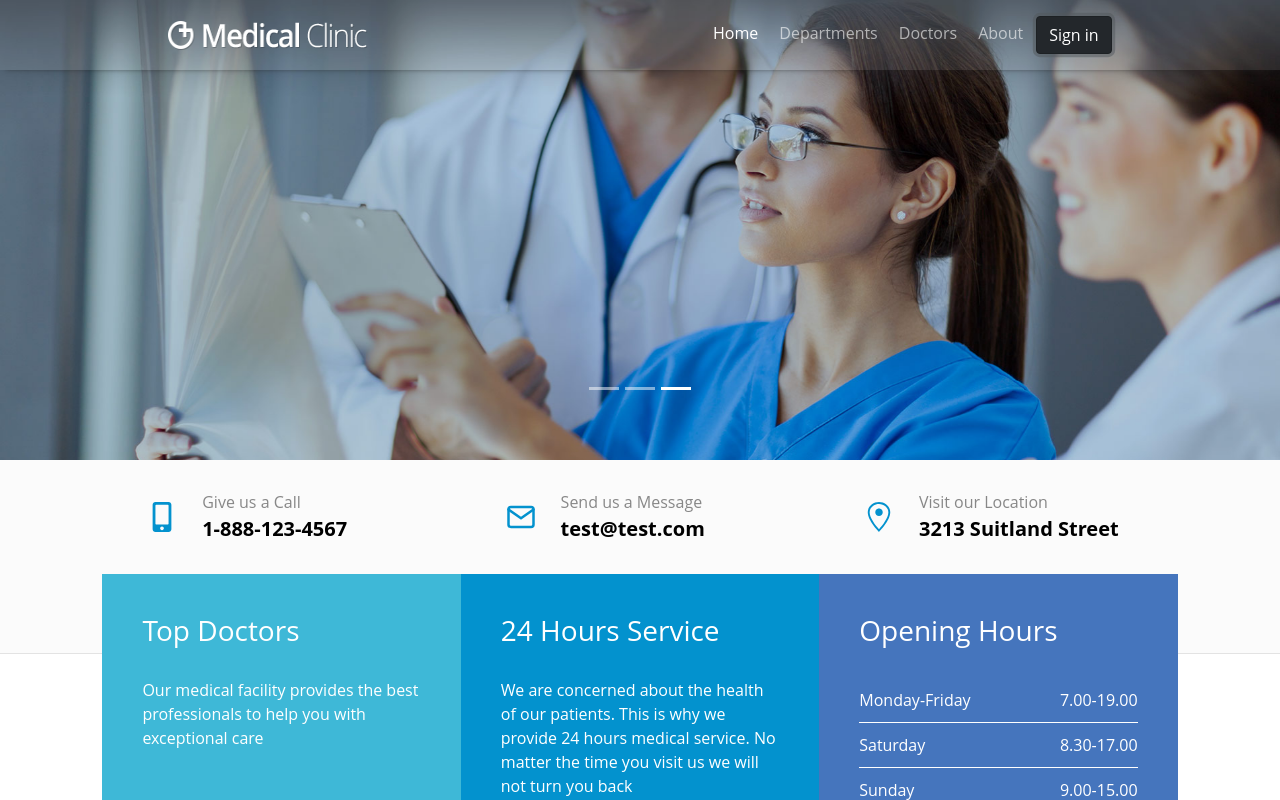
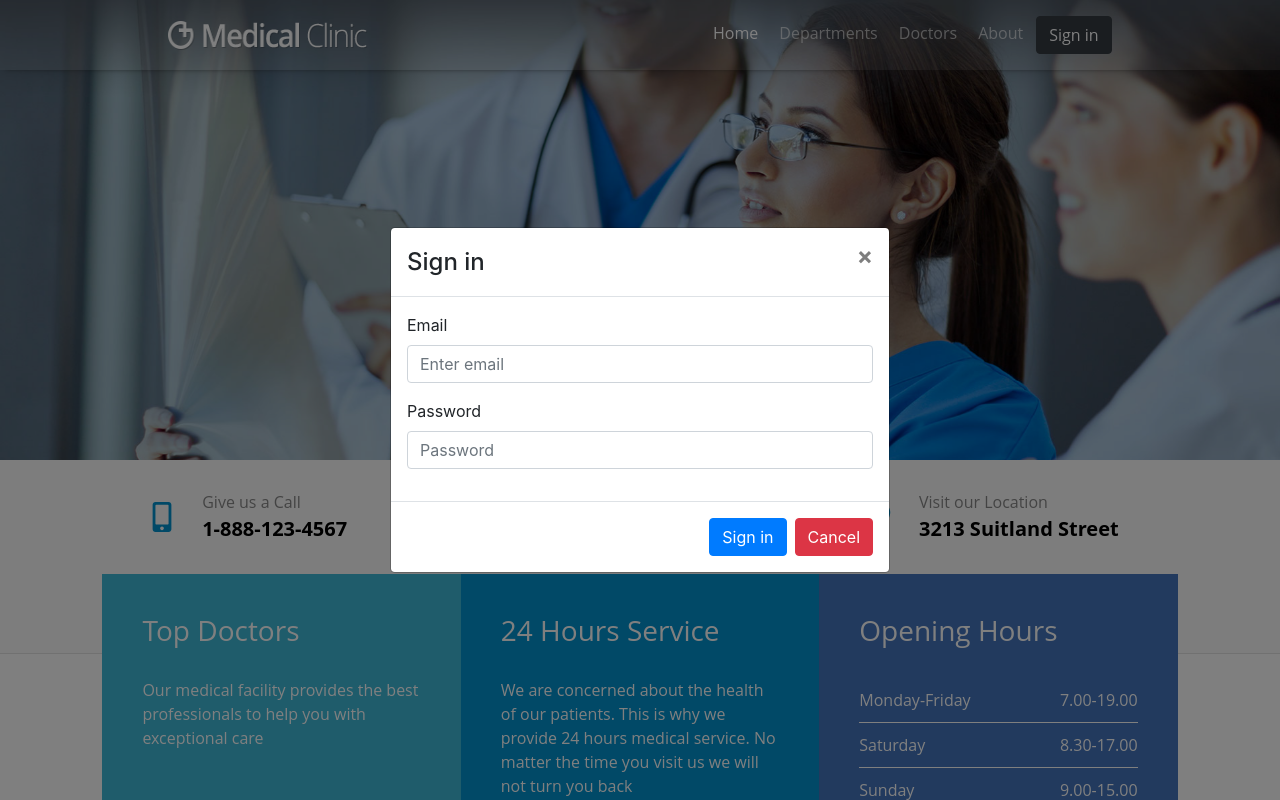
Before and after one commit to IvayloMarinov95/healthcaresystem, a React (Create React App) app in the folder client/: page / in a window 1280 px wide. Both pictures are taken after a click on the button "Sign in". Shown: the top 800 px of the page. Built offline with nearby package versions, Linux system fonts and the light colour scheme.

Commit message:
add sign in modal for desktop version

```diff
--- a/client/src/components/Navigation/DesktopNavigation/DesktopNavigation.tsx
+++ b/client/src/components/Navigation/DesktopNavigation/DesktopNavigation.tsx
@@ -1,16 +1,20 @@
 import React, { useEffect, useState } from "react";
 import { useLocation } from "react-router-dom";
 
-import { Button } from "react-bootstrap";
+import { Button, Modal } from "react-bootstrap";
 import Carousel from "../Carousel/Slider";
 import { Link } from "react-router-dom";
 import medicalClinic from "../../../assets/medicalClinicLogo.png";
+import SignIn from "../SignIn/SignIn";
 import styles from "../Navigation.module.scss";
 import classNames from "classnames";
 
 const DesktopNavigation: React.FC = () => {
   const [scrolled, setScrolled] = useState<boolean>(false);
   const [resized, setResize] = useState<boolean>(false);
+  const [openModal, setOpenModal] = useState<boolean>(false);
+  const [email, setEmail] = useState<string>("");
+  const [password, setPassword] = useState<string>("");
   const location = useLocation();
 
   useEffect(() => {
@@ -40,6 +44,14 @@ const DesktopNavigation: React.FC = () => {
       window.removeEventListener("resize", handleMobile);
     };
   });
+
+  const handleEmailChange = (e: React.ChangeEvent<HTMLInputElement>) => {
+    setEmail(e.target.value);
+  };
+
+  const handlePasswordChange = (e: React.ChangeEvent<HTMLInputElement>) => {
+    setPassword(e.target.value);
+  };
 
   return (
     <>
@@ -92,11 +104,38 @@ const DesktopNavigation: React.FC = () => {
           >
             About
           </Link>
-          <Button variant="dark">Sign in</Button>
+          <Button variant="dark" onClick={() => setOpenModal(true)}>
+            Sign in
+          </Button>
         </div>
       </div>
-
       <Carousel />
+      <Modal
+        aria-labelledby="contained-modal-title-vcenter"
+        centered
+        show={openModal}
+        onHide={() => setOpenModal(false)}
+        onEscapeKeyDown={() => setOpenModal(false)}
+        backdrop="static"
+      >
+        <Modal.Header closeButton>
+          <Modal.Title id="contained-modal-title-vcenter">Sign in</Modal.Title>
+        </Modal.Header>
+        <Modal.Body>
+          <SignIn
+            email={email}
+            password={password}
+            handleEmailChange={handleEmailChange}
+            handlePasswordChange={handlePasswordChange}
+          />
+        </Modal.Body>
+        <Modal.Footer>
+          <Button onClick={() => console.log()}>Sign in</Button>
+          <Button variant="danger" onClick={() => setOpenModal(false)}>
+            Cancel
+          </Button>
+        </Modal.Footer>
+      </Modal>
     </>
   );
 };
--- /dev/null
+++ b/client/src/components/Navigation/SignIn/SignIn.tsx
@@ -0,0 +1,39 @@
+import React from "react";
+import { Form } from "react-bootstrap";
+
+interface Props {
+  email: string;
+  password: string;
+  handleEmailChange: (e: React.ChangeEvent<HTMLInputElement>) => void;
+  handlePasswordChange: (e: React.ChangeEvent<HTMLInputElement>) => void;
+}
+
+const SignIn: React.FC<Props> = ({
+  email,
+  password,
+  handleEmailChange,
+  handlePasswordChange,
+}) => (
+  <>
+    <Form.Group controlId="email">
+      <Form.Label>Email</Form.Label>
+      <Form.Control
+        type="email"
+        placeholder="Enter email"
+        value={email}
+        onChange={handleEmailChange}
+      />
+    </Form.Group>
+    <Form.Group controlId="password">
+      <Form.Label>Password</Form.Label>
+      <Form.Control
+        type="passwaord"
+        placeholder="Password"
+        value={password}
+        onChange={handlePasswordChange}
+      />
+    </Form.Group>
+  </>
+);
+
+export default SignIn;
```
